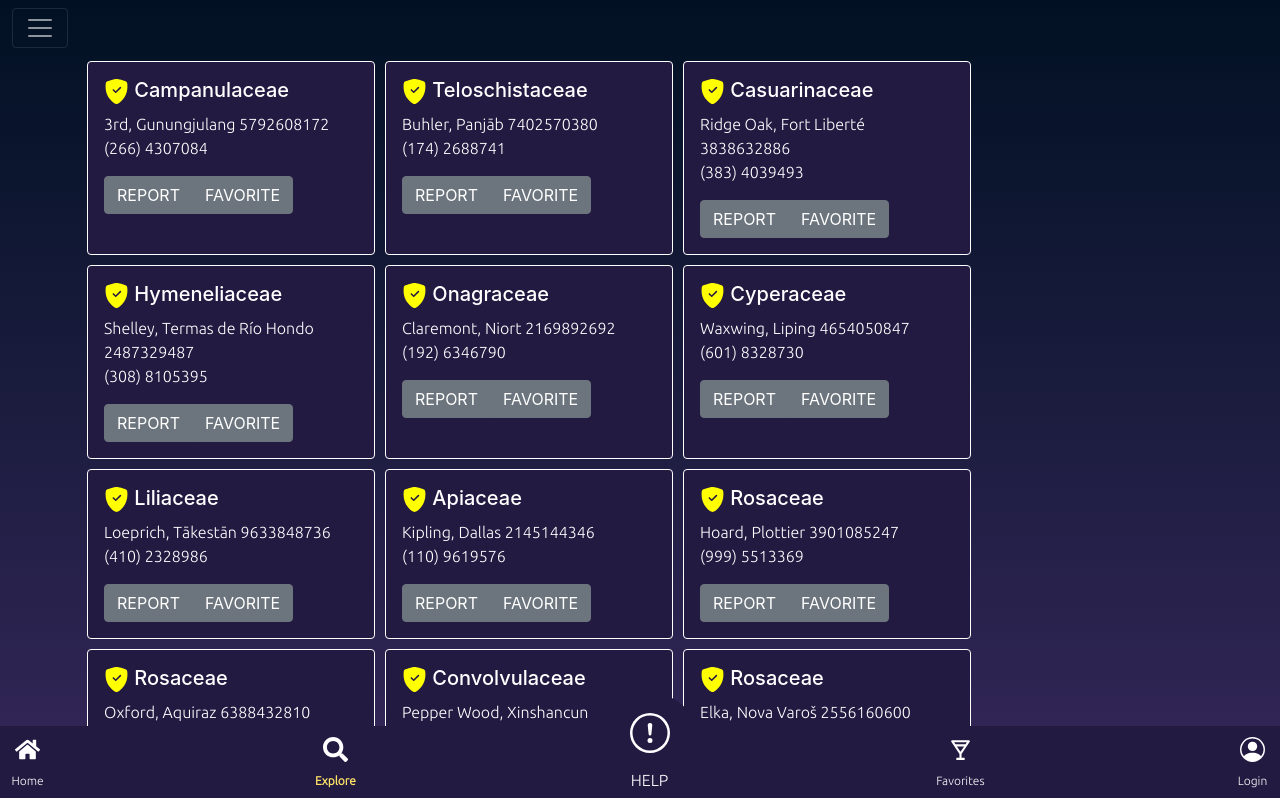
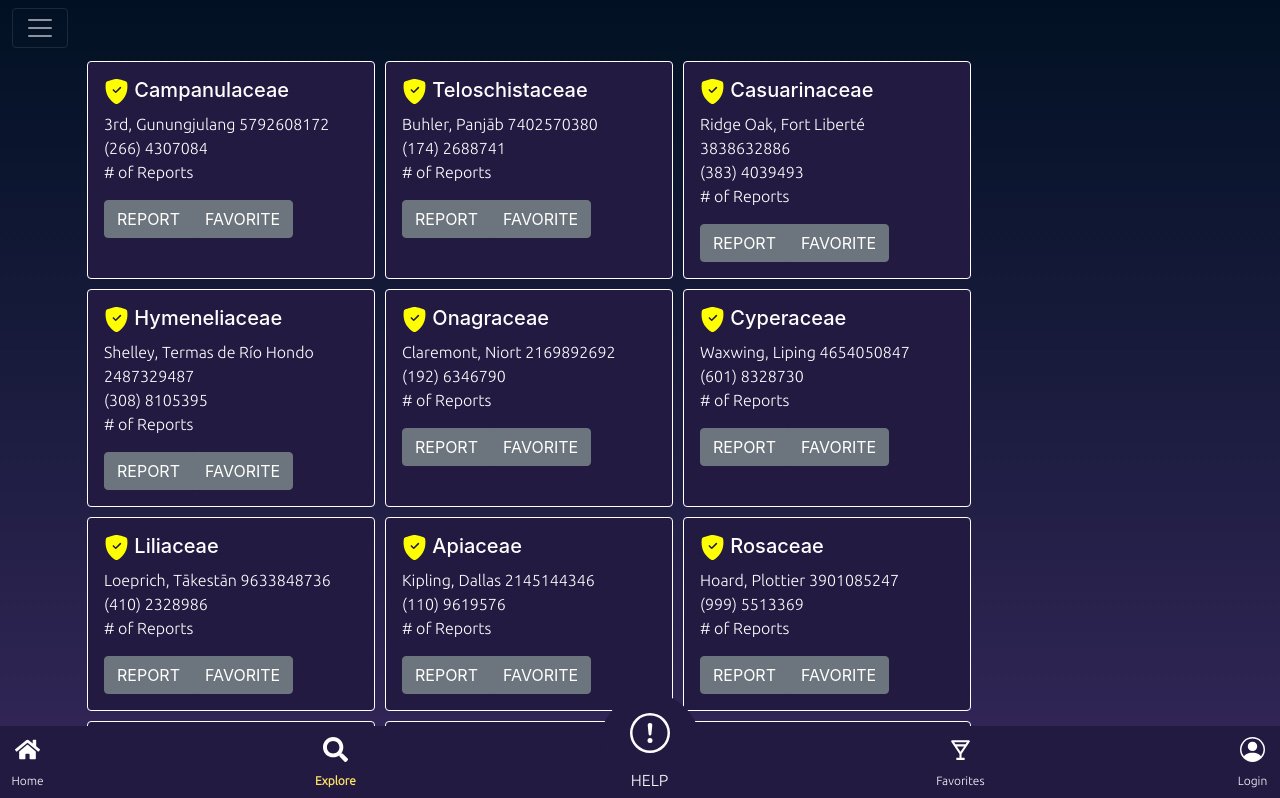
Before and after one commit to Sexual-Assault-Center/SafeBar, a Next.js app in the folder frontend/: page /bars in a window 1280 px wide. Shown: the top 798 px of the page. Built offline with nearby package versions, Linux system fonts and the light colour scheme; no server answers.

Commit message:
add num of reports

```diff
--- a/frontend/components/BarCard.js
+++ b/frontend/components/BarCard.js
@@ -24,6 +24,7 @@ const BarCard = ({
         {street}, {city} {zip}
         <br />
         <a href={`tel:${phone}`}>{phone}</a>
+        <p># of Reports</p>
       </Card.Text>
       <ButtonGroup aria-label="Basic example">
         {/* <Button variant="secondary" onClick={func}>LIKE</Button>
```
